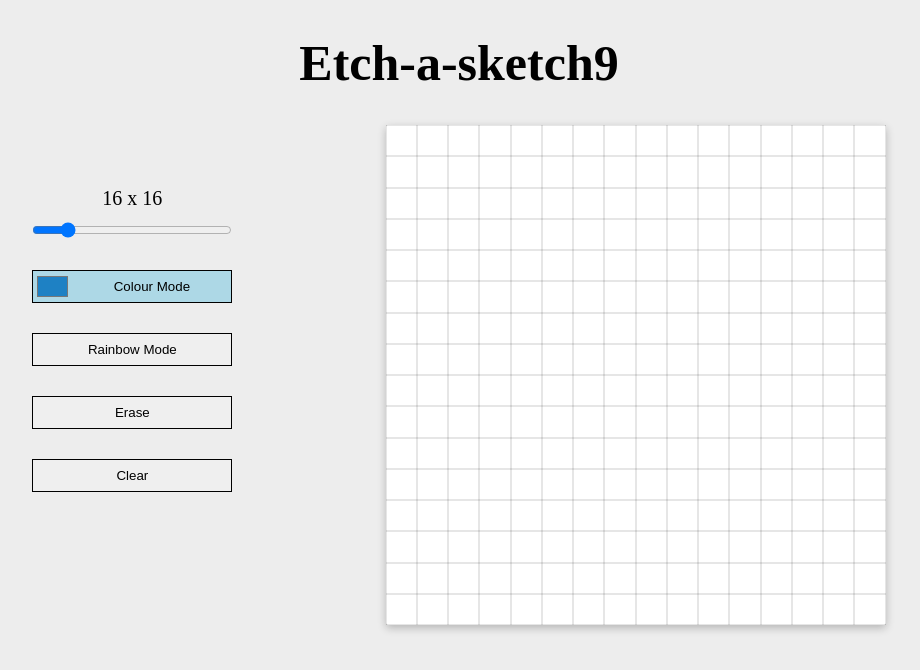
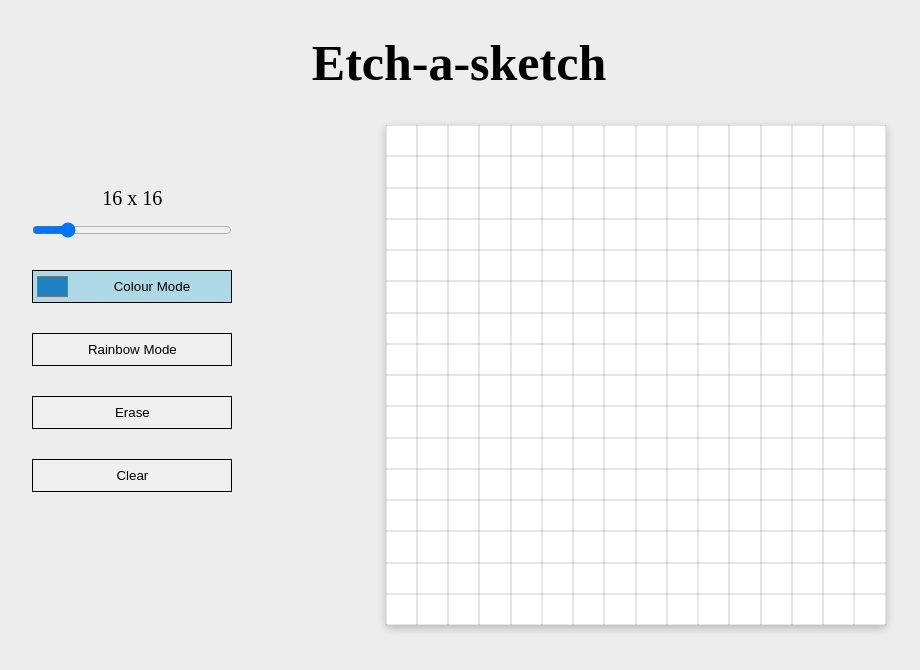
Before and after one commit to al-moreton/etch-a-sketch, a plain HTML site: page index.html in a window 1280 px wide. Shown: the whole page, without its empty margins (181-1101 px from the left). Drawn offline with Linux system fonts and the light colour scheme.

Commit message:
Update index.html

```diff
--- a/index.html
+++ b/index.html
@@ -11,7 +11,7 @@
 <body>
     <header>
         <h1 class="title">
-            Etch-a-sketch9
+            Etch-a-sketch
         </h1>
     </header>
     <main>
```
